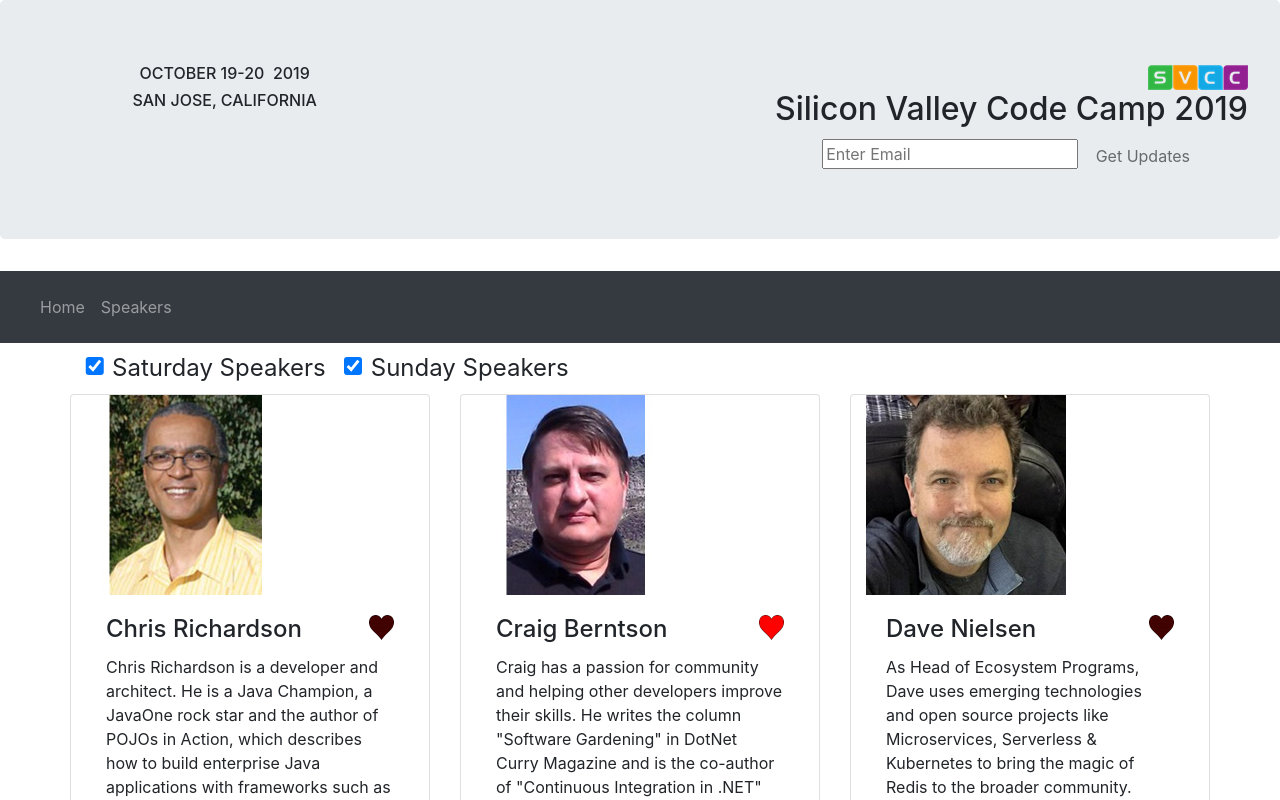
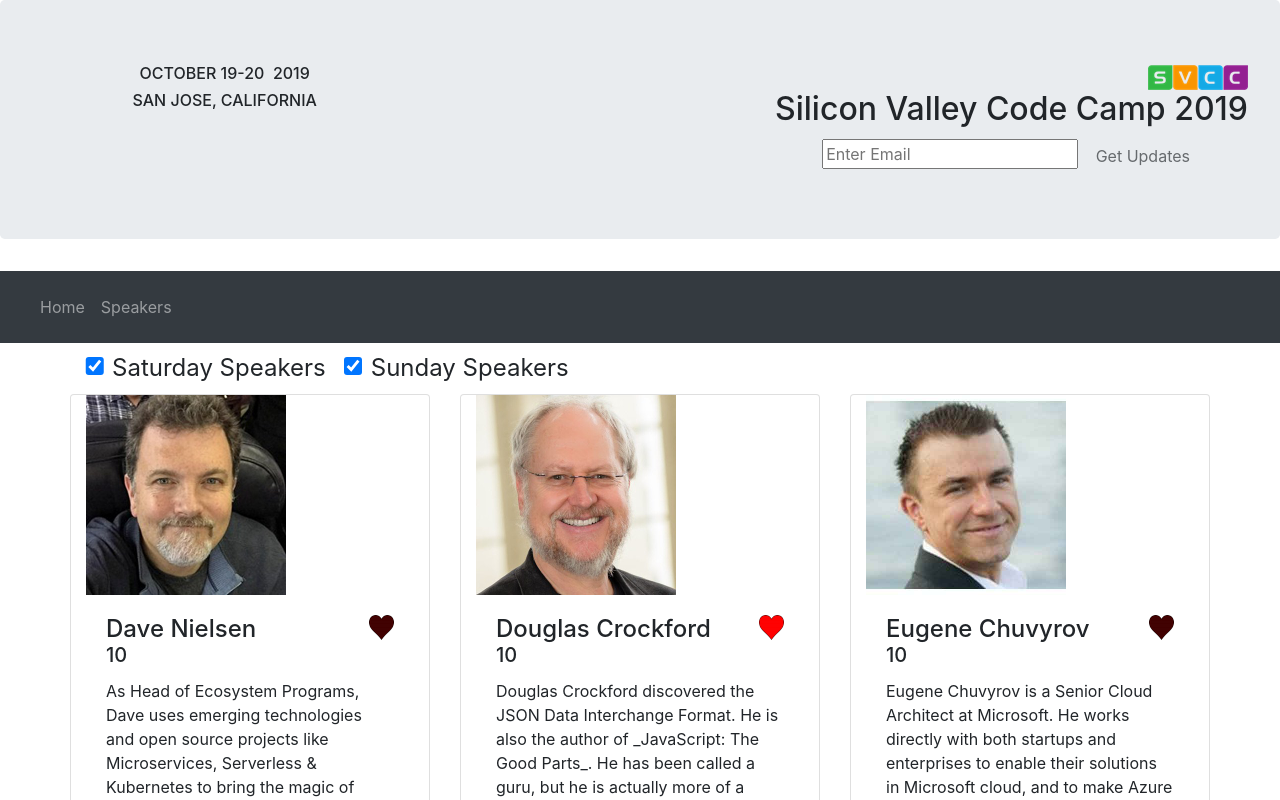
Before and after one commit to PeTiAitch/study_ps_react_hooks, a Next.js app: page /speakers in a window 1280 px wide. Shown: the top 800 px of the page. Built offline with nearby package versions, Linux system fonts and the light colour scheme; data requests are answered from the project's data file.

Commit message:
06_04 Create a New Custom Hook for Counting Clicks Per Speaker

```diff
--- a/db.json
+++ b/db.json
@@ -10,13 +10,8 @@
       "bio": "Tammy has held a number of executive and management roles over the past 15 years, including VP engineering Roles at Molekule Inc., Cantaloupe Systems, E-Color, and Untangle Inc."
     },
     {
-      "id": 5996,
-      "firstName": "Craig",
-      "lastName": "Berntson",
-      "favorite": true,
-      "bio": "Craig has a passion for community and helping other developers improve their skills. He writes the column \"Software Gardening\" in DotNet Curry Magazine and is the co-author of \"Continuous Integration in .NET\" available from Manning.",
-      "sat": true,
-      "sun": true
+      "{\"id\":5996,\"firstName\":\"Craig\",\"lastName\":\"Berntson\",\"favorite\":false,\"bio\":\"Craig has a passion for community and helping other developers improve their skills. He writes the column \\\"Software Gardening\\\" in DotNet Curry Magazine and is the co-author of \\\"Continuous Integration in .NET\\\" available from Manning.\",\"sat\":true,\"sun\":true}": "",
+      "id": 5996
     },
     {
       "id": 10803,
@@ -90,13 +85,8 @@
       "bio": "Team Lead of the Chromecast Technical Solutions Engineer team, a Java Champion and three time JavaOne Rock Star Presenter. Kevin has spoken at conferences such as JavaOne, Devoxx, JAX, O'Reilly Fluent, Silicon Valley Code Camp, JAX and HTML5DevConf."
     },
     {
-      "id": 8590,
-      "firstName": "Chris",
-      "lastName": "Richardson",
-      "favorite": false,
-      "bio": "Chris Richardson is a developer and architect. He is a Java Champion, a JavaOne rock star and the author of POJOs in Action, which describes how to build enterprise Java applications with frameworks such as Spring and Hibernate.",
-      "sat": true,
-      "sun": false
+      "{\"id\":8590,\"firstName\":\"Chris\",\"lastName\":\"Richardson\",\"favorite\":false,\"bio\":\"Chris Richardson is a developer and architect. He is a Java Champion, a JavaOne rock star and the author of POJOs in Action, which describes how to build enterprise Java applications with frameworks such as Spring and Hibernate.\",\"sat\":true,\"sun\":false}": "",
+      "id": 8590
     },
     {
       "{\"id\":10808,\"firstName\":\"Antony\",\"lastName\":\"Ross\",\"favorite\":true,\"bio\":\"Antony Ross is a consultant specializing in data science and machine learning applied to sports performance. He has worked closely with USC and UCLA and is presently involved with the Recurse Center in New York researching deep learning and voice recognition.\",\"sat\":true,\"sun\":false}": "",
--- a/src/SpeakerDetail.js
+++ b/src/SpeakerDetail.js
@@ -1,8 +1,13 @@
 import React from "react";
 import ImageToggleOnMouseOver from "./ImageToggleOnScroll";
+import useSpeakerDataManager from "./useSpeakerDataManager";
 
 const SpeakerDetail = React.memo(({ speakerRec, onHeartFavoriteHandler }) => {
   const { id, firstName, lastName, favorite, bio } = speakerRec;
+  const {
+    favoriteClickCount,
+    incrementFavoriteClickCount,
+  } = useSpeakerDataManager();
   console.log(`SpeakerDetail:${id} ${firstName} ${lastName} ${favorite}`);
 
   return (
@@ -19,11 +24,13 @@
             className={favorite ? "heartredbutton" : "heartdarkbutton"}
             onClick={(e) => {
               onHeartFavoriteHandler(e, speakerRec);
+              incrementFavoriteClickCount();
             }}
           />
           <span>
             {firstName} {lastName}
           </span>
+          <h5>{favoriteClickCount}</h5>
         </h4>
 
         <span>{bio}</span>
--- a/src/Speakers.js
+++ b/src/Speakers.js
@@ -4,7 +4,6 @@
 import { Menu } from "../src/Menu";
 import SpeakerDetail from "./SpeakerDetail";
 import { ConfigContext } from "./App";
-import useSpeakerDataManager from "./useSpeakerDataManager";
 import { GlobalContext } from "./GlobalState";
 
 const Speakers = ({}) => {
--- a/src/speakersReducer.js
+++ b/src/speakersReducer.js
@@ -18,6 +18,9 @@
     case "unfavorite": {
       return { ...state, speakerList: updateFavorite(false) };
     }
+    case "incrementFavoriteClickCount": {
+      return { ...state, favoriteClickCount: state.favoriteClickCount + 1 };
+    }
     default:
       return state;
   }
--- a/src/useSpeakerDataManager.js
+++ b/src/useSpeakerDataManager.js
@@ -4,10 +4,20 @@
 import axios from "axios";
 
 const useSpeakerDataManager = () => {
-  const [{ isLoading, speakerList }, dispatch] = useReducer(speakersReducer, {
-    isLoading: true,
-    speakerList: [],
-  });
+  const [{ isLoading, speakerList, favoriteClickCount }, dispatch] = useReducer(
+    speakersReducer,
+    {
+      isLoading: true,
+      speakerList: [],
+      favoriteClickCount: 10,
+    }
+  );
+
+  function incrementFavoriteClickCount() {
+    dispatch({
+      type: "incrementFavoriteClickCount",
+    });
+  }
 
   function toggleSpeakerFavorite(speakerRec) {
     const updateData = async () => {
@@ -33,22 +43,19 @@
     };
 
     fetchData();
-    // new Promise(function (resolve) {
-    //   setTimeout(function () {
-    //     resolve();
-    //   }, 1000);
-    // }).then(() => {
-    //   dispatch({
-    //     type: "setSpeakerList",
-    //     data: SpeakerData,
-    //   });
-    // });
+
     return () => {
       console.log("cleanup");
     };
   }, []);
 
-  return { isLoading, speakerList, toggleSpeakerFavorite };
+  return {
+    isLoading,
+    speakerList,
+    toggleSpeakerFavorite,
+    favoriteClickCount,
+    incrementFavoriteClickCount,
+  };
 };
 
 export default useSpeakerDataManager;
```
